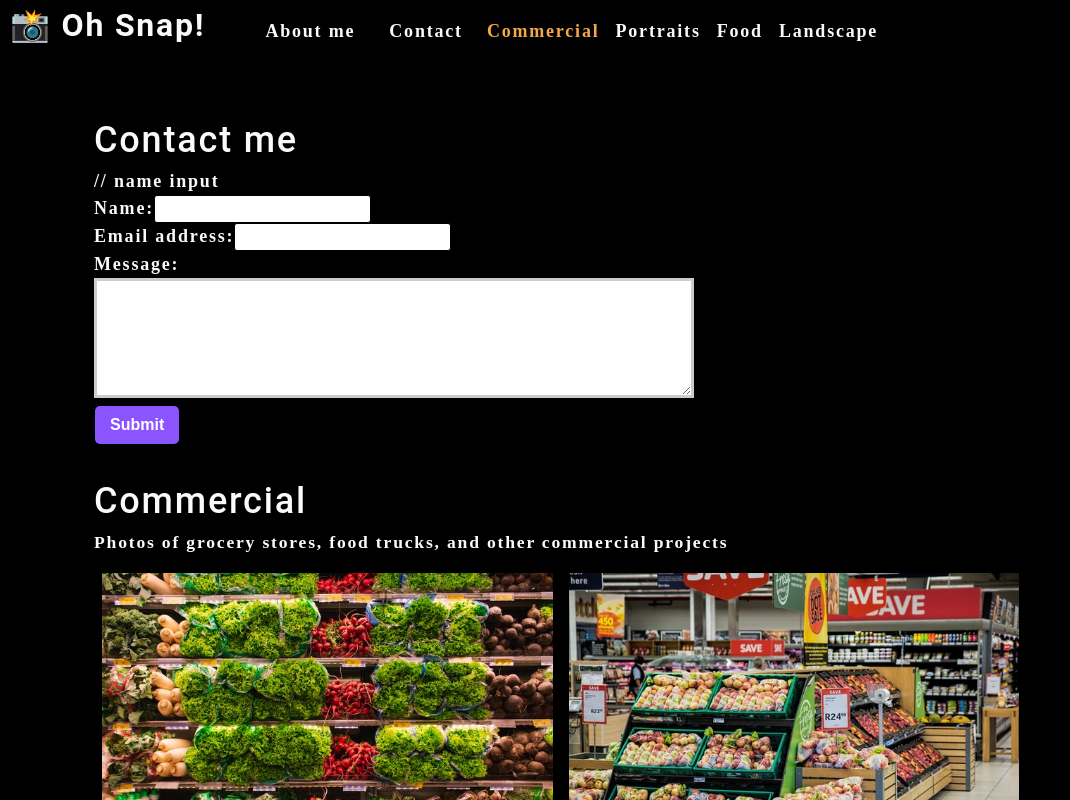
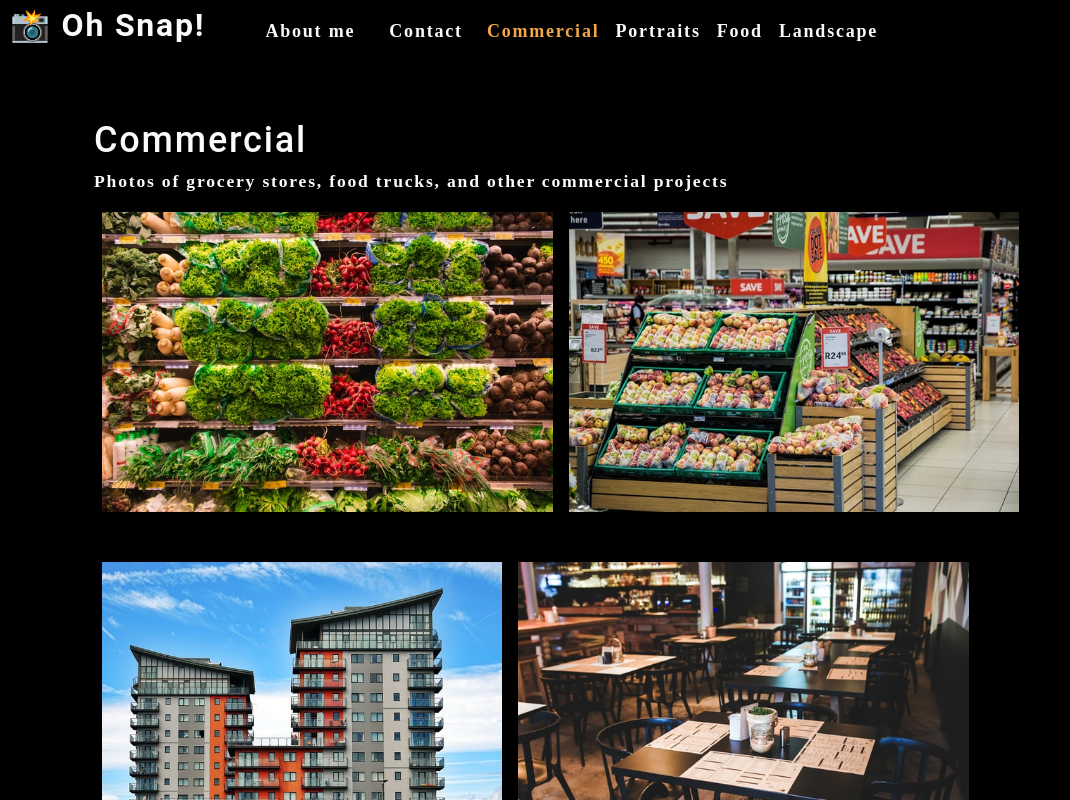
Before and after one commit to londonlast21/photo-port2, a React (Create React App) app: page / in a window 1280 px wide. Shown: the top 800 px of the page, without its empty margins (0-1070 px from the left). Built offline with nearby package versions, Linux system fonts and the light colour scheme.

Commit message:
all but tests

```diff
--- a/src/App.js
+++ b/src/App.js
@@ -6,6 +6,7 @@
 import ContactForm from './components/Contact';
 
 function App() {
+  const [contactSelected, setContactSelected] = useState(false);
   const [categories] = useState([
     {
       name: 'commercial',
@@ -21,15 +22,25 @@
   return (
     <div>
       <Nav
-        categories={categories}
-        setCurrentCategory={setCurrentCategory}
-        currentCategory={currentCategory}
-      ></Nav>
+      categories={categories}
+      setCurrentCategory={setCurrentCategory}
+      currentCategory={currentCategory}
+      contactSelected={contactSelected}
+      setContactSelected={setContactSelected}
+    ></Nav>
+
+
       <main>
-        <ContactForm></ContactForm>
-        <Gallery currentCategory={currentCategory}></Gallery>
+
+        {!contactSelected ? (
+          <>
+          <Gallery currentCategory={currentCategory}></Gallery>
           <About></About>
-
+          </>
+        ) : (
+          <ContactForm></ContactForm>
+        )
+      }
       </main>
     </div>
   );
--- a/src/components/Contact/index.js
+++ b/src/components/Contact/index.js
@@ -1,7 +1,10 @@
 import React, { useState } from 'react'
+import { validateEmail } from '../../utils/helpers';
 
 
 function ContactForm() {
+
+    const [errorMessage, setErrorMessage] = useState('');
 
 
      const [formState, setFormState] = useState({ name: '', email:'', message: '' });
@@ -12,7 +15,28 @@
 
 
     function handleChange(e) {
-        setFormState({...formState, [e.target.name]: e.target.value })
+        if (e.target.name === 'email') {
+            const isValid = validateEmail(e.target.value);
+            console.log(isValid);
+
+            if (!isValid) {
+                setErrorMessage('Your email is invalid.');
+            } else {
+                setErrorMessage('');
+
+          }
+        } else {
+            if (!e.target.value.length) {
+              setErrorMessage(`${e.target.name} is required.`);
+            } else {
+              setErrorMessage('');
+            }
+          }
+
+          if (!errorMessage) {
+            setFormState({ ...formState, [e.target.name]: e.target.value });
+          }
+
     }
 
     function handleSubmit(e) {
@@ -28,16 +52,22 @@
                 // name input
                 <div>
                     <label htmlFor="name">Name:</label>
-                    <input type="text" defaultValue={name} onChange={handleChange} name="name" />
+                    <input type="text" defaultValue={name} onBlur={handleChange} name="name" />
                 </div>
                 <div>
                     <label htmlFor="email">Email address:</label>
-                    <input type="email" defaultValue={email} name="email" onChange={handleChange} />
+                    <input type="email" defaultValue={email} name="email" onBlur={handleChange} />
                 </div>
                 <div>
                     <label htmlFor="message">Message:</label>
-                    <textarea nam="message" defaultValue={message} onChange={handleChange} rows="5" />
+                    <textarea name="message" defaultValue={message} onBlur={handleChange} rows="5" />
                 </div>
+                {errorMessage && (
+                    <div>
+                        <p className="error-text">{errorMessage}</p>
+                    </div>
+                )}
+
                 <button type="submit">Submit</button>
 
             </form>
--- a/src/components/Nav/index.js
+++ b/src/components/Nav/index.js
@@ -7,10 +7,15 @@
     categories = [],
     setCurrentCategory,
     currentCategory,
+    contactSelected,
+    setContactSelected
 
 } = props;
 
+
+
 useEffect(() => {
+
     document.title = capitalizeFirstLetter(currentCategory.name);
   }, [currentCategory]);
   return (
@@ -28,23 +33,23 @@
         <ul className="flex-row">
           <li className="mx-2">
             <a data-testid="about"
-              href="#about"
+              href="#about" onClick={() => setContactSelected(false)}
             >
               About me
             </a>
           </li>
-          <li className="mx-2">
-            <span>Contact</span>
+          <li className={`mx-2 ${contactSelected && 'navActive'}`}>
+             <span onClick={() => setContactSelected(true)}>Contact</span>
           </li>
           {categories.map((category) => (
             <li className={`mx-1 ${
-                currentCategory.name === category.name && 'navActive'
+                currentCategory.name === category.name && !contactSelected && 'navActive'
                 }`} key={category.name}>
-              <span
-                onClick={() => {
-                  setCurrentCategory(category)
-                }}
-              >
+              <span onClick={() => {
+    setCurrentCategory(category);
+    setContactSelected(false);
+  }}
+>
                 {capitalizeFirstLetter(category.name)}
               </span>
             </li>
```
Also changed, not shown: 1 other file (tests, documents, lock files or other folders).
